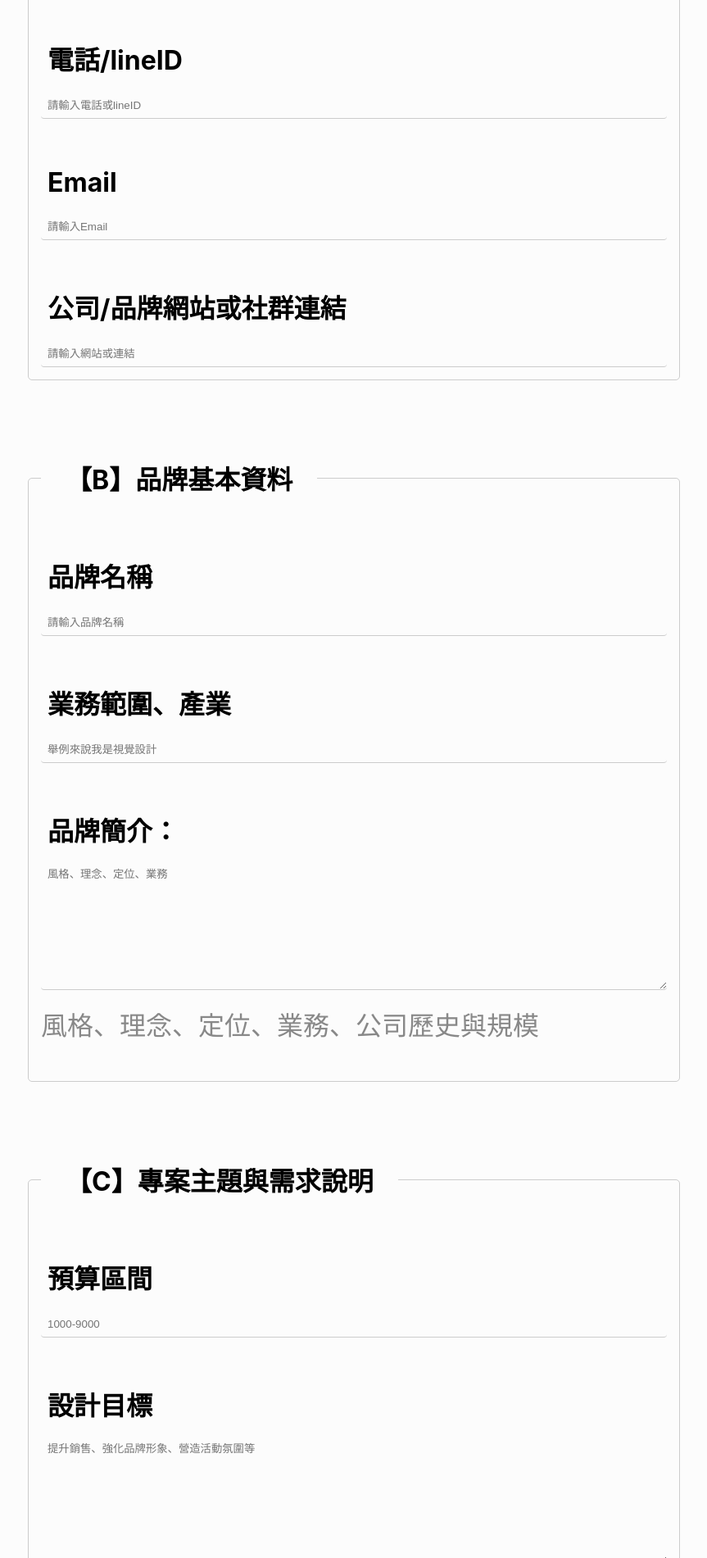
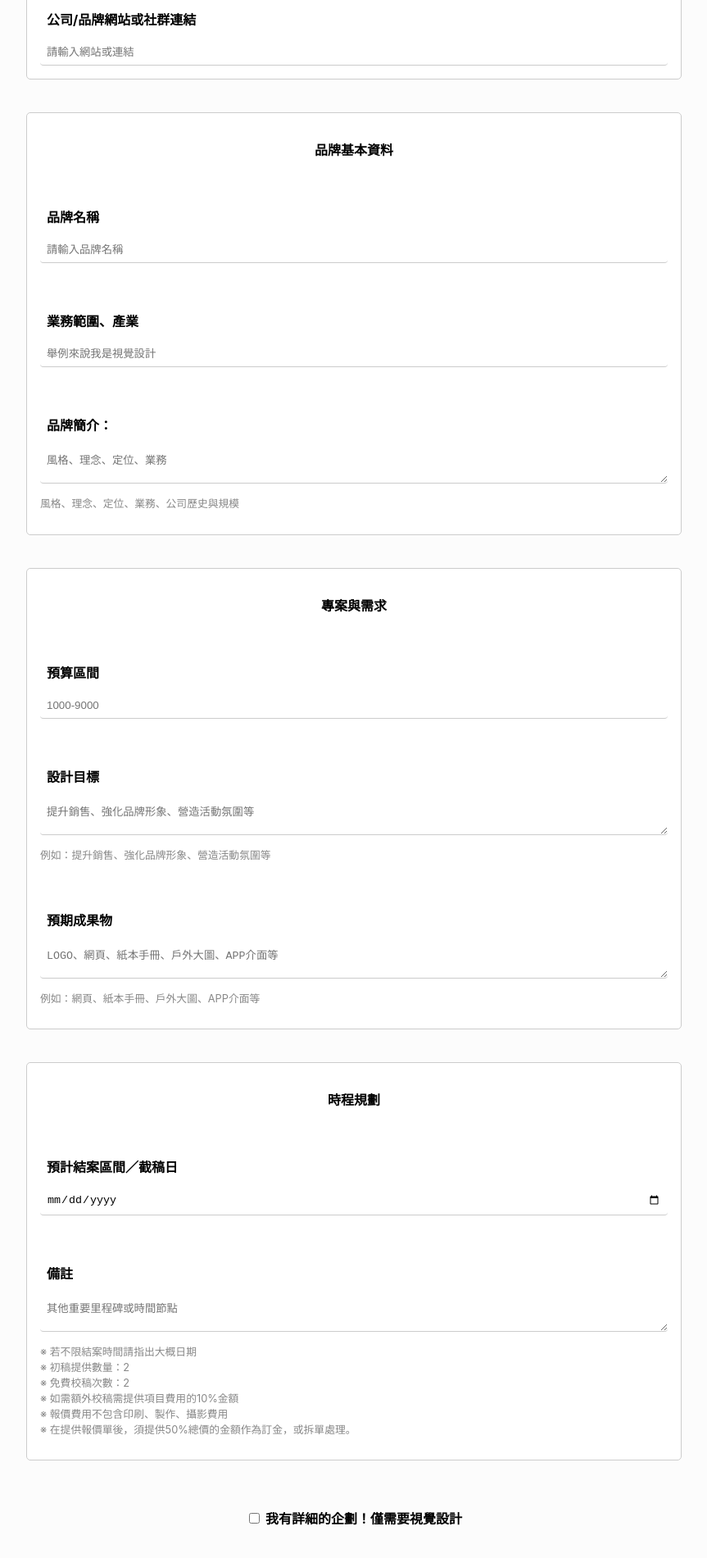
Before and after one commit to SongyouGhost/takecase, a plain HTML site: page index.html in a window 1280 px wide. Shown: the part 899-2800 px from the top of the page at 82% size, without its empty margins (208-1071 px from the left). Drawn offline with Linux system fonts and the light colour scheme.

Commit message:
Add files via upload

```diff
--- a/index.html
+++ b/index.html
@@ -2,19 +2,21 @@
 <html>
 <head>
     <meta charset="UTF-8">
+    <meta name="viewport" content="width=device-width, initial-scale=2.0">
     <title>Google Form 後台範例</title>
 </head>
 <style>
-  body {font-family: noto-sans-TC, inter, sans-serif;background-color: #FCFCFC;margin: 0; font-size:2rem}
+  body {font-family: noto-sans-TC, inter, sans-serif;background-color: #FCFCFC;margin: 0; font-size:1em}
   h1 {text-align: center;color: #333; font-size:100%}
-  h3 {text-align: center;font-size:300%}
-  form {width:100%;max-width: 800px;margin: 0 auto;padding: 20px 40px;border-radius: 8px;}
+  h3 {text-align: center;font-size: 1em;}
+  form {width:100%;max-width: 800px;margin: 0 auto;padding: 20px 1em;border-radius: 8px;}
   #fieldsetE {display: none;}
-  fieldset {
-    margin-top: 3em;
-    margin-bottom: 1.2em;
+  .fes {
+    margin-top: 5vh;
+    margin-bottom: 5vh;
     border: 1px solid #ccc;
-    padding: 15px;
+    background-color: #fff;
+    padding: 5px;
     border-radius: 5px;
   }
   legend {
@@ -45,12 +47,13 @@
   }
   textarea {
     resize: vertical;
-    min-height: 20vh;
+    min-height: 1rem;
     background-color: #00000000
   }
   .note {
     color: #888;
     margin-top: 10px;
+    font-size: 80%;
   }
   .submit-btn {
     background-color: #000000;
@@ -92,6 +95,8 @@
     @media (min-width: 1024px) {
       body {padding: 50px;}
     }
+
+    .fes {padding: 1rem;}
 </style>
 <body>
     <form id="myForm" action="#" method="post">
@@ -104,8 +109,9 @@
         <input type="text" id="identity" name="entry.351225718" placeholder="例如：行銷部職員、窗口、創意總監或公司老闆">
 
         <!-- B. 自我介紹與品牌資訊 -->
-        <fieldset>
-          <legend>【A】聯絡資訊</legend>
+
+        <div class="fes">
+          <h3>聯絡資訊</h3>
 
           <label for="name">姓名</label>
           <input type="text" id="name" name="entry.1461061964" placeholder="請輸入姓名" required>
@@ -119,10 +125,10 @@
           <label for="website">公司/品牌網站或社群連結</label>
           <input type="text" id="website" name="website" placeholder="請輸入網站或連結">
 
-          </fieldset>
+        </div>
 
-          <fieldset>
-          <legend>【B】品牌基本資料</legend>
+        <div class="fes">
+          <h3>品牌基本資料</h3>
 
           <label for="brand-name">品牌名稱</label>
           <input type="text" id="brand-name" name="entry.16260862" placeholder="請輸入品牌名稱" required>
@@ -135,11 +141,11 @@
           <p class="note">
             風格、理念、定位、業務、公司歷史與規模
           </p>
-        </fieldset>
+        </div>
 
         <!-- C. 專案主題與需求說明 -->
-        <fieldset>
-          <legend>【C】專案主題與需求說明</legend>
+        <div class="fes">
+          <h3>專案與需求</h3>
           <label for="budget">預算區間</label>
           <input type="text" id="budget" name="entry.803347368" placeholder="1000-9000">
 
@@ -154,11 +160,11 @@
           <p class="note">
             例如：網頁、紙本手冊、戶外大圖、APP介面等
           </p>
-        </fieldset>
+        </div>
 
         <!-- D. 時程規劃與付款安排 -->
-        <fieldset>
-          <legend>【D】時程規劃</legend>
+        <div class="fes">
+          <h3>時程規劃</h3>
           <label for="deadline">預計結案區間／截稿日</label>
           <input type="date" id="deadline" name="entry.186845123">
 
@@ -174,7 +180,7 @@
 
           </p>
 
-        </fieldset>
+          </div>
 
         <!-- E. 加分項：精準溝通資訊 -->
         <h3>
@@ -184,8 +190,8 @@
           </label>
         </h3>
 
-        <fieldset id="fieldsetE">
-          <legend>【E】現有企劃內容與計畫</legend>
+        <div class="fes" id="fieldsetE">
+          <h3>現有企劃內容與計畫</h3>
           <label for="plan-description">企劃簡報或簡易概念說明</label>
           <textarea id="plan-description" name="entry.777088526" placeholder="請附上企劃文件或連結，也可以簡易說明你的企劃"></textarea>
           <p class="note">
@@ -193,8 +199,7 @@
             1.目標受眾、市場分析、競品資訊<br>
             2.每個設計物的項目、尺寸及用途<br>
           </p>
-
-        </fieldset>
+        </div>
         <script>
       // 取得 checkbox 與 fieldset 元素
       var toggleE = document.getElementById('toggleE');
@@ -211,8 +216,8 @@
     </script>
 
         <!-- F. 其他備註與常見 Q&A -->
-        <fieldset>
-          <legend>【F】其他備註與說明</legend>
+        <div class="fes">
+          <h3>其他備註</h3>
           <label for="visual-elements">視覺元素／品牌系統／現有相關資料</label>
           <textarea id="visual-elements" name="entry.545731851" placeholder="請提供連結或簡述內容"></textarea>
 
@@ -225,7 +230,7 @@
             ※ 若有其他合作條件或互惠安排請特別說明<br>
             ※ 若在首次提案前成果不符預期則全額退費、若提案後則收取全額訂金。
           </p>
-        </fieldset>
+        </div>
 
         <button type="submit" class="submit-btn">提交表單</button>
       </form>
@@ -235,7 +240,6 @@
             e.preventDefault();  // 防止表單預設送出
             var formData = new FormData(this);
 
-            // 請將 YOUR_FORM_ID 替換成你 Google Form 的實際表單 ID
             fetch("https://docs.google.com/forms/u/0/d/e/1FAIpQLSfe-_QJb3HNoh52gYe0mXzFC3yAuLSDzAxLw0y-ZtO7Ii1w8Q/formResponse", {
                 method: "POST",
                 mode: "no-cors",
```
